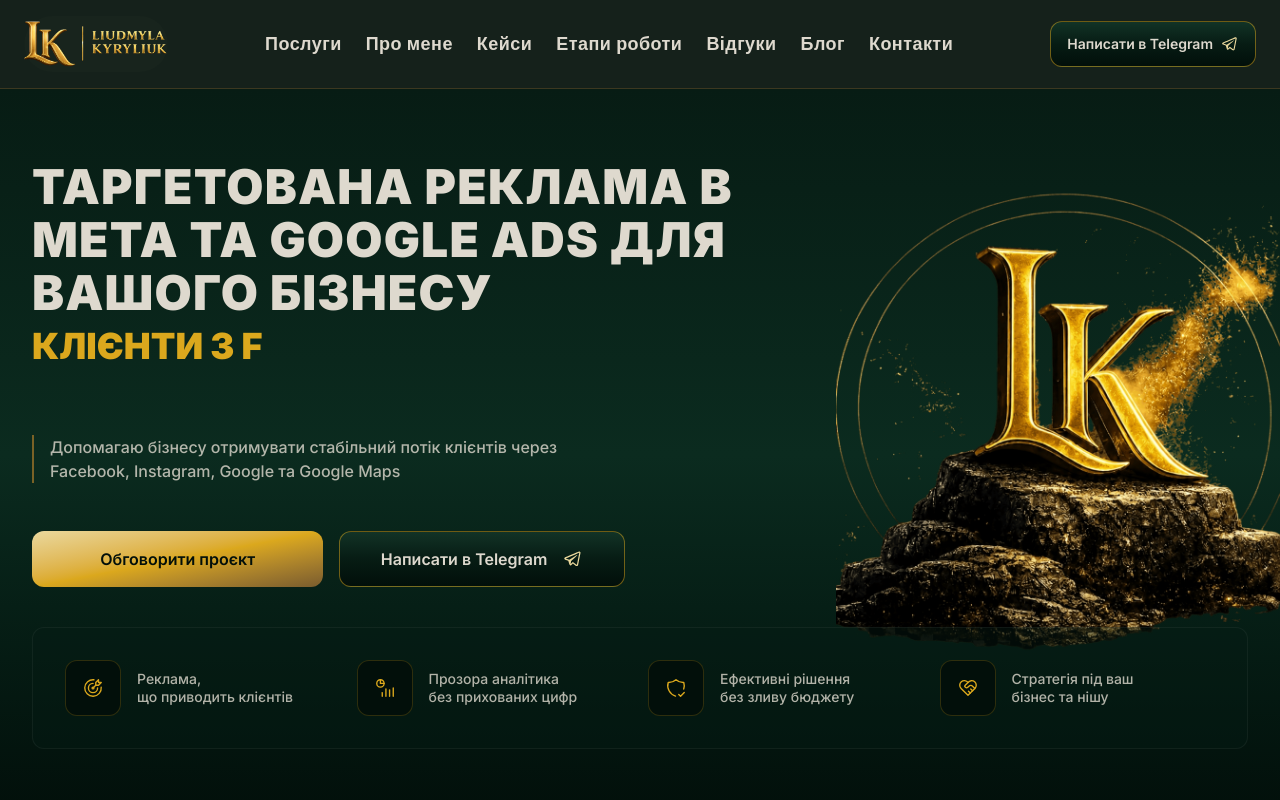
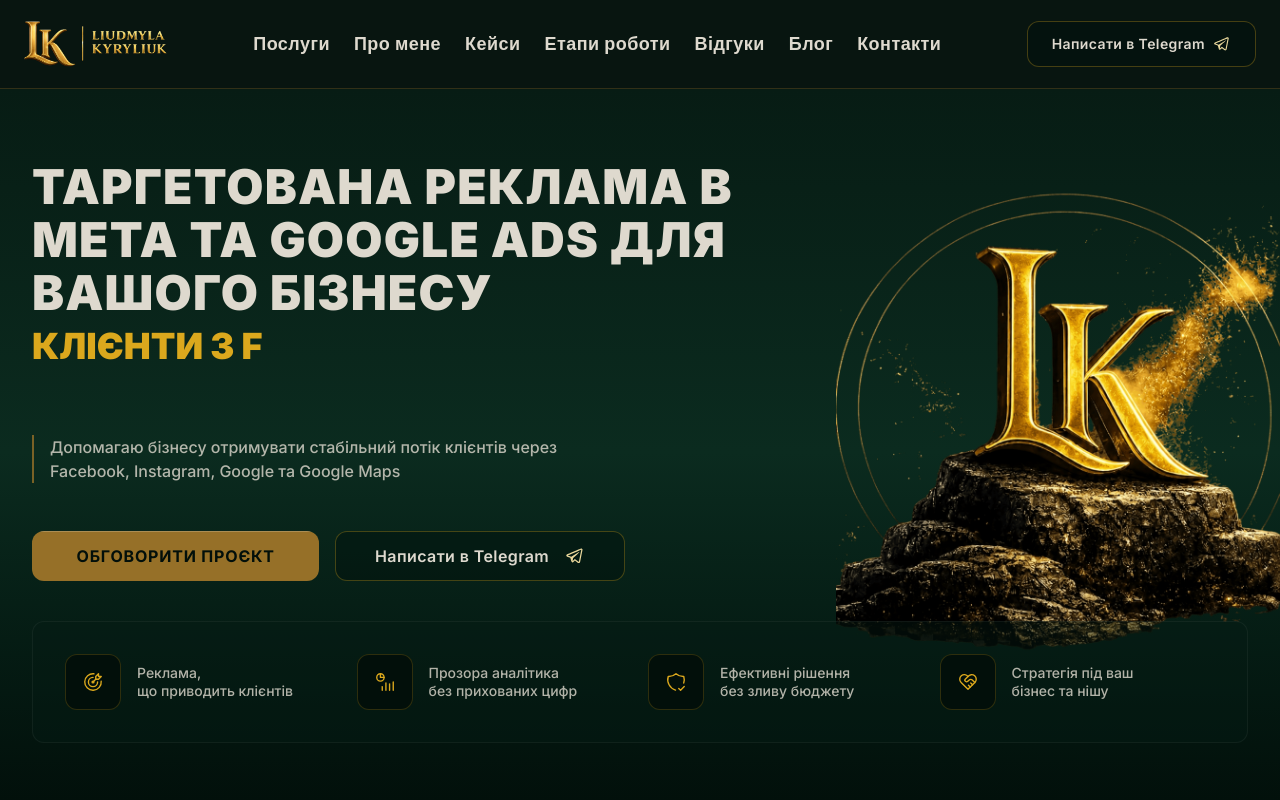
Before and after one commit to geeeorgio/next, a Next.js app: page / in a window 1280 px wide. Shown: the top 800 px of the page. Built offline with nearby package versions, Linux system fonts and the light colour scheme.

Commit message:
refactor btns

```diff
--- a/app/portfolio/[id]/page.tsx
+++ b/app/portfolio/[id]/page.tsx
@@ -1,4 +1,4 @@
-import { casesList } from '@/lib/landing-form-list';
+import { casesList } from '@/lib/cases-list';
 
 interface PortfolioCardDetailsProps {
   params: Promise<{ id: string }>;
--- a/components/sections/Banner.tsx
+++ b/components/sections/Banner.tsx
@@ -8,8 +8,6 @@ const Banner = () => {
     <div className="relative overflow-hidden flex flex-col bg-primary-dark gap-2 md:gap-3 lg:gap-4 xl:gap-5">
       <div className="flex flex-col-reverse sm:flex-row gap-8 items-center max-w-8xl mx-auto w-full">
         <div className="relative w-full sm:w-[30%] h-80 lg:h-130 xl:h-140 shrink-0">
-          <div className="absolute left-[-10%] top-10 w-72 h-72 bg-gold-accent/10 rounded-full pointer-events-none" />
-
           <Image
             src="/liydmila_kyryliuk_banner.png"
             alt="Людмила Кирилюк контактний баннер"
--- a/components/sections/Header.tsx
+++ b/components/sections/Header.tsx
@@ -6,7 +6,7 @@ import LogoLink from '../ui/LogoLink';
 
 const Header = () => {
   return (
-    <header className="bg-header/92 w-full border-b border-b-gold-accent-muted/30 sticky top-0 z-50 px-3 md:px-4 lg:px-6">
+    <header className="bg-header/98 w-full border-b border-b-gold-accent-muted/30 sticky top-0 z-50 px-3 md:px-4 lg:px-6">
       <div className="flex flex-row items-center justify-between py-4">
         <LogoLink />
 
--- a/components/sections/Me.tsx
+++ b/components/sections/Me.tsx
@@ -45,7 +45,8 @@ const Me = () => {
               src="/liydmyla_kyryliuk_contact.png"
               alt="Людмила Кирилюк"
               fill
-              className="object-cover object-top transition-transform duration-700 hover:scale-105"
+              sizes="(max-width: 768px) 280px, (max-width: 1280px) 360px, 400px"
+              className="object-cover object-top transition-transform duration-300 hover:scale-105"
             />
           </div>
         </div>
--- a/components/ui/CasesListItem.tsx
+++ b/components/ui/CasesListItem.tsx
@@ -9,7 +9,7 @@ interface CasesListItemProps {
 
 const CasesListItem = ({ item: { id, label_ua, img, tags, desc, task } }: CasesListItemProps) => {
   return (
-    <li className="group flex flex-1 relative overflow-hidden rounded-xl border border-black/5 bg-card-light cursor-pointer transition-colors duration-500 hover:border-gold-accent-muted/30">
+    <li className="group flex flex-1 relative overflow-hidden rounded-xl bg-card-light cursor-pointer shadow-md">
       <Link
         href={`/portfolio/${id}`}
         className="absolute inset-0 z-20"
--- a/components/ui/CustomButton.tsx
+++ b/components/ui/CustomButton.tsx
@@ -12,25 +12,36 @@ const CustomButton = ({ children, className, handlePress }: CustomButtonProps) =
       onClick={handlePress}
       type="button"
       className={`
-        group relative overflow-hidden cursor-pointer
-        py-2 sm:py-3
-        px-3 md:px-4
-        rounded-xl
-        flex items-center justify-center gap-2
-        bg-linear-to-b
-        from-primary-section
-        via-primary-dark
-        to-primary-deep
+        group relative inline-flex items-center justify-center gap-2
+        overflow-hidden rounded-xl
+        px-6 py-3
+        bg-primary-deep/40
+        border border-gold-middle-accent/30
         text-gold-accent
-        border border-gold-middle-accent/50
-        hover:border-gold-accent/60
-        transition-[border-color,transform] duration-500 ease-out
+        font-semibold
+        text-sm md:text-base
+        tracking-wide
+        cursor-pointer
+        transition-[transform,border-color,background-color]
+        duration-300
+        hover:border-gold-accent
+        hover:bg-primary-dark/80
         active:scale-95
-        font-bold text-xs md:text-sm
         ${className ?? ''}
       `}
     >
-      <span className="absolute inset-0 opacity-0 group-hover:opacity-100 transition-[opacity,transform] duration-500 bg-linear-to-r from-transparent via-gold-accent/10 to-transparent -translate-x-full group-hover:translate-x-full" />
+      <span
+        className="
+          absolute inset-0
+          bg-linear-to-b from-gold-accent/10 to-transparent
+          opacity-0
+          group-hover:opacity-100
+          transition-opacity duration-300
+          pointer-events-none
+        "
+      />
+
+      <span className="absolute inset-x-0 bottom-0 h-px bg-gold-accent/20 opacity-0 group-hover:opacity-100 transition-opacity duration-300 pointer-events-none" />
 
       <span className="relative z-10 flex items-center gap-2">{children}</span>
     </button>
--- a/components/ui/HeaderNav.tsx
+++ b/components/ui/HeaderNav.tsx
@@ -1,3 +1,5 @@
+'use client';
+
 import Link from 'next/link';
 import { usePathname } from 'next/navigation';
 
--- a/components/ui/LogoLink.tsx
+++ b/components/ui/LogoLink.tsx
@@ -4,8 +4,6 @@ import Link from 'next/link';
 const LogoLink = () => {
   return (
     <Link href="/" className="group relative block w-24 h-10 md:w-30 md:h-12 xl:w-36 lg:h-14">
-      <div className="absolute inset-0 rounded-full bg-gold-accent/5 opacity-20 transition-opacity duration-700 group-hover:opacity-100 group-hover:bg-gold-accent/10" />
-
       <Image
         src="/logo.png"
         alt="Кирилюк Людмила логотип"
--- a/components/ui/OrderLink.tsx
+++ b/components/ui/OrderLink.tsx
@@ -7,12 +7,39 @@ interface OrderLinkProps {
 const OrderLink = ({ extraStyle }: OrderLinkProps) => {
   return (
     <Link
-      href={'/order'}
-      className={`relative flex items-center justify-center ${extraStyle ?? ''} overflow-hidden cursor-pointer py-2 sm:py-3 lg:py-4 px-2 md:px-3 lg:px-5 rounded-xl bg-linear-to-br from-gold-accent via-gold-middle-accent to-gold-accent-sand hover:brightness-105 transition-transform active:scale-95`}
+      href="/order"
+      className={`
+        group relative inline-flex items-center justify-center
+        overflow-hidden rounded-xl
+        px-6 py-3
+        bg-gold-accent-muted
+        text-primary-deep
+        font-bold
+        text-sm md:text-base
+        tracking-wider
+        uppercase
+        cursor-pointer
+        transition-[transform,background-color]
+        duration-300
+        hover:bg-gold-middle-accent
+        active:scale-95
+        ${extraStyle ?? ''}
+      `}
     >
-      <span className="text-center text-primary-deep font-semibold text-sm md:text-base">
-        Обговорити проєкт
-      </span>
+      <span className="absolute inset-x-0 top-0 h-px bg-white/20 pointer-events-none" />
+
+      <span className="relative z-10">Обговорити проєкт</span>
+
+      <span
+        className="
+          absolute inset-0
+          w-[150%] h-full
+          bg-linear-to-r from-transparent via-white/25 to-transparent
+          -translate-x-full
+          group-hover:animate-shimmer
+          pointer-events-none
+        "
+      />
     </Link>
   );
 };
--- a/components/ui/ScrollLink.tsx
+++ b/components/ui/ScrollLink.tsx
@@ -9,9 +9,39 @@ const ScrollLink = ({ to, text, className }: ScrollLinkProps) => {
   return (
     <a
       href={to}
-      className={`relative overflow-hidden cursor-pointer py-2 sm:py-3 lg:py-4 px-2 md:px-3 lg:px-5 rounded-xl flex items-center justify-center gap-2 bg-transparent border-2 border-gold-middle-accent/60 text-gold-accent hover:text-gold-middle-accent hover:border-gold-middle-accent hover:bg-gold-middle-accent/8 transition-all duration-300 active:scale-95 font-bold text-xs md:text-sm ${className ?? ''}`}
+      className={`
+        group relative inline-flex items-center justify-center gap-2
+        overflow-hidden rounded-xl
+        px-5 lg:px-7
+        py-3 lg:py-3.5
+        bg-primary-deep/30
+        border-2 border-gold-middle-accent/40
+        text-gold-accent
+        font-bold
+        text-xs md:text-sm
+        tracking-wider
+        uppercase
+        cursor-pointer
+        transition-[transform,border-color,background-color]
+        duration-300
+        hover:border-gold-accent
+        hover:bg-primary-dark/50
+        active:scale-95
+        ${className ?? ''}
+      `}
     >
-      {text}
+      <span
+        className="
+          absolute inset-0
+          bg-linear-to-b from-gold-accent/5 to-transparent
+          opacity-0
+          group-hover:opacity-100
+          transition-opacity duration-300
+          pointer-events-none
+        "
+      />
+
+      <span className="relative z-10">{text}</span>
     </a>
   );
 };
--- a/components/ui/ServicesListItem.tsx
+++ b/components/ui/ServicesListItem.tsx
@@ -8,7 +8,7 @@ interface ServicesListItemProps {
 
 const ServicesListItem = ({ item: { label_ua, icon: Icon, desc } }: ServicesListItemProps) => {
   return (
-    <li className="group relative overflow-hidden flex flex-col flex-1 rounded-2xl bg-card-light border border-foreground-muted/10 shadow-lg gap-4 md:gap-5 lg:gap-6 xl:gap-7 p-5 lg:p-7 transition-[border-color,background-color,color] duration-700 ease-learn-more hover:border-gold-middle-accent/30">
+    <li className="group relative overflow-hidden flex flex-col flex-1 rounded-2xl bg-card-light shadow-md gap-4 md:gap-5 lg:gap-6 xl:gap-7 p-5 lg:p-7 transition-[border-color,background-color,color] duration-700 ease-learn-more">
       <div className="absolute inset-0 z-0 opacity-0 group-hover:opacity-100 bg-linear-to-b from-card-dark via-primary-dark to-primary-section transition-opacity duration-700 ease-learn-more pointer-events-none" />
 
       <div className="relative z-10 flex flex-col flex-1 gap-4 md:gap-6">
```
